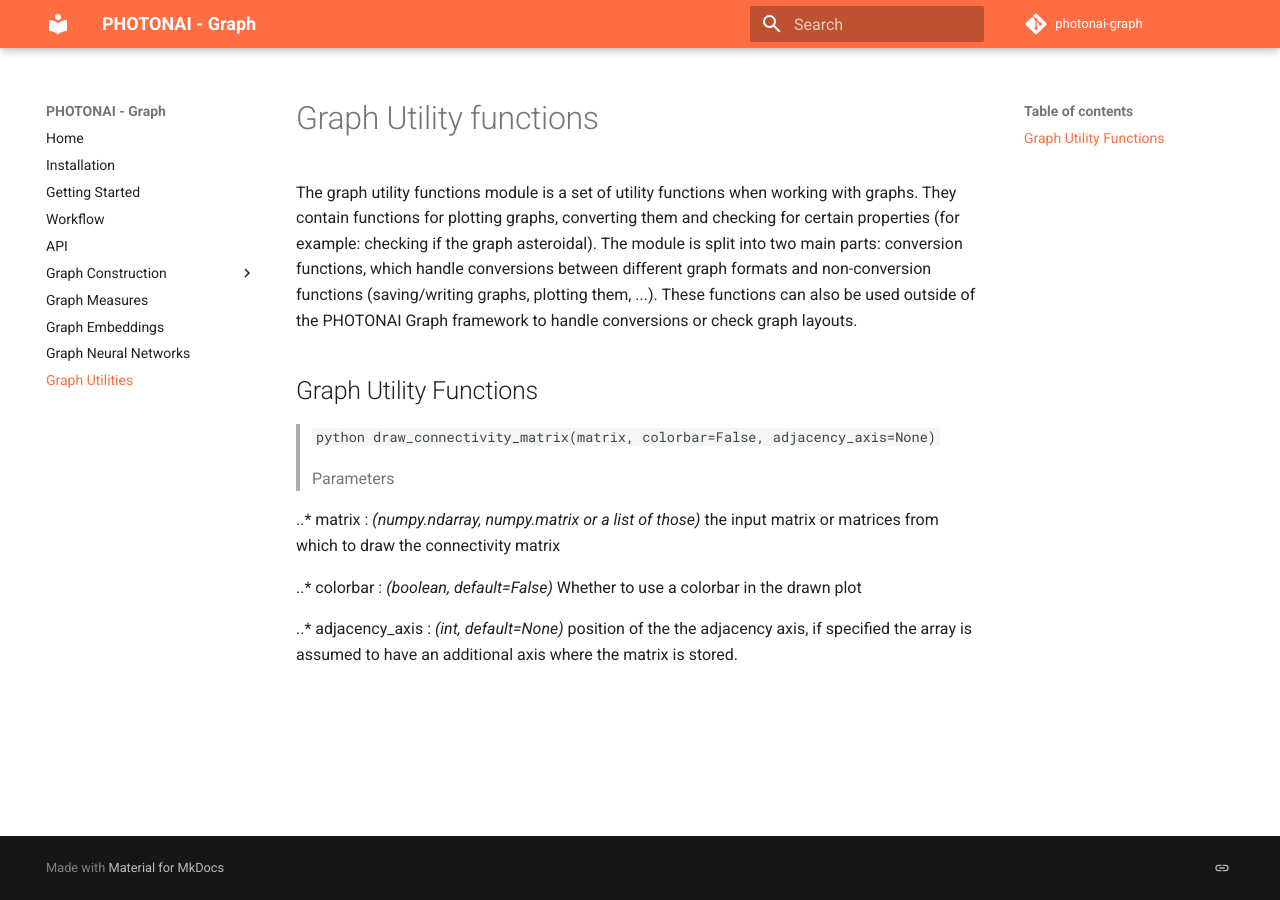
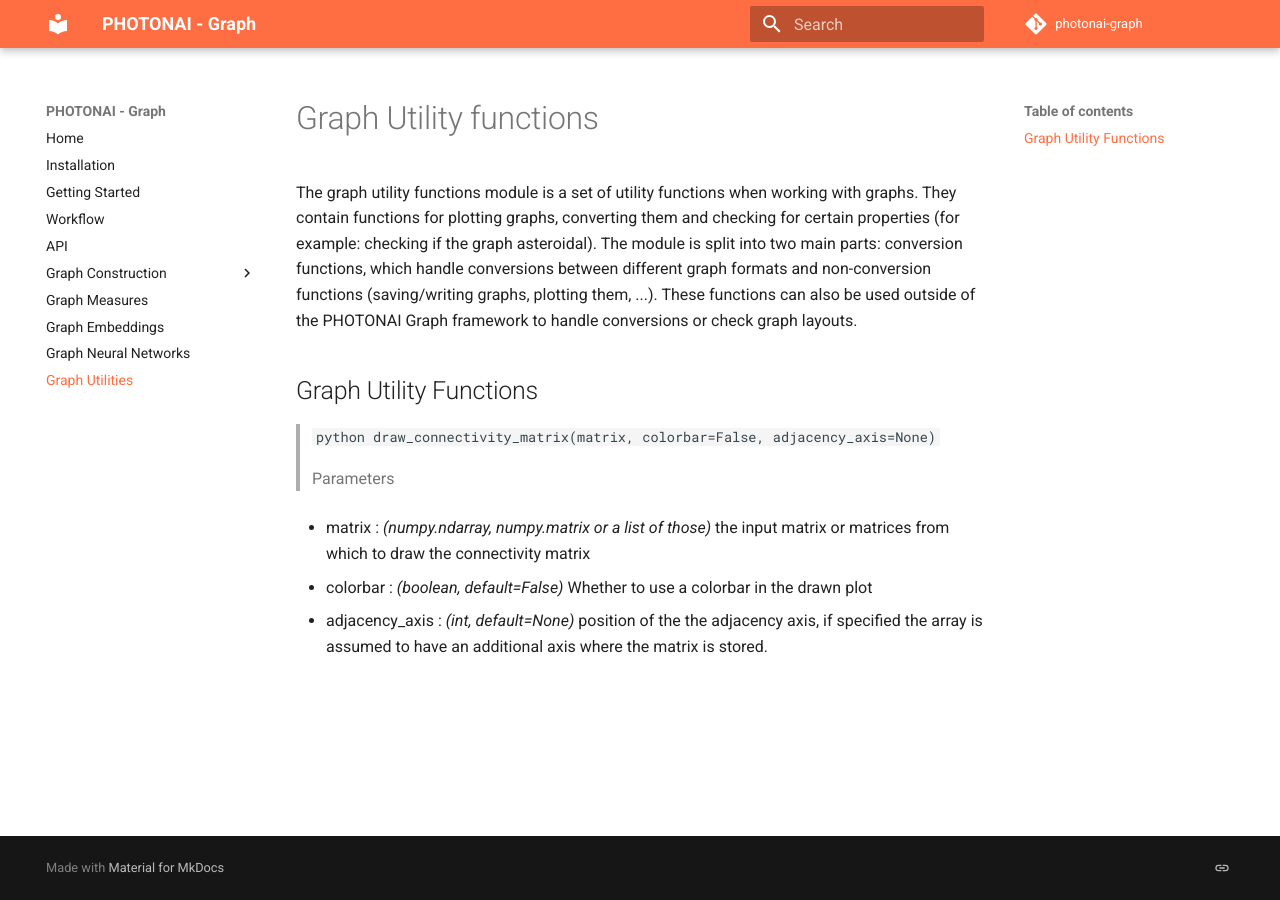
Before and after one commit to wwu-mmll/photonai_graph, an MkDocs documentation site: the page built from documentation/docs/graph_utilities.md, in a window 1280 px wide. Built offline with MkDocs 1.6.1 and Material for MkDocs 9.7.7, drawn with Linux system fonts in a browser that asks for light colours; comment, search, counter and statistics services are not loaded.

Commit message:
Update graph_utilities.md

```diff
--- a/documentation/docs/graph_utilities.md
+++ b/documentation/docs/graph_utilities.md
@@ -10,8 +10,8 @@
 
 > Parameters
 
- ..* matrix : *(numpy.ndarray, numpy.matrix or a list of those)* the input matrix or matrices from which to draw the connectivity matrix
+* matrix : *(numpy.ndarray, numpy.matrix or a list of those)* the input matrix or matrices from which to draw the connectivity matrix
 
- ..* colorbar : *(boolean, default=False)* Whether to use a colorbar in the drawn plot
+* colorbar : *(boolean, default=False)* Whether to use a colorbar in the drawn plot
 
- ..* adjacency_axis : *(int, default=None)* position of the the adjacency axis, if specified the array is assumed to have an additional axis where the matrix is stored.
+* adjacency_axis : *(int, default=None)* position of the the adjacency axis, if specified the array is assumed to have an additional axis where the matrix is stored.
```
